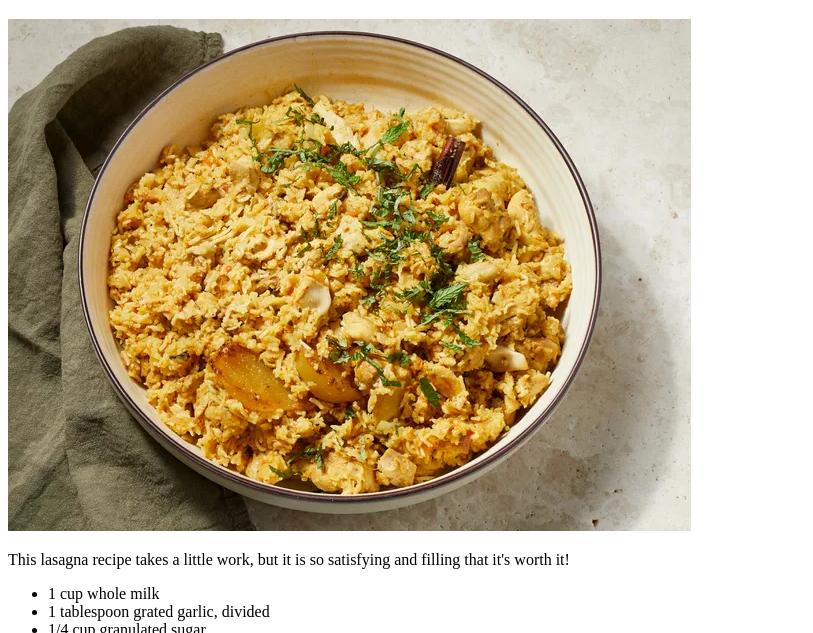
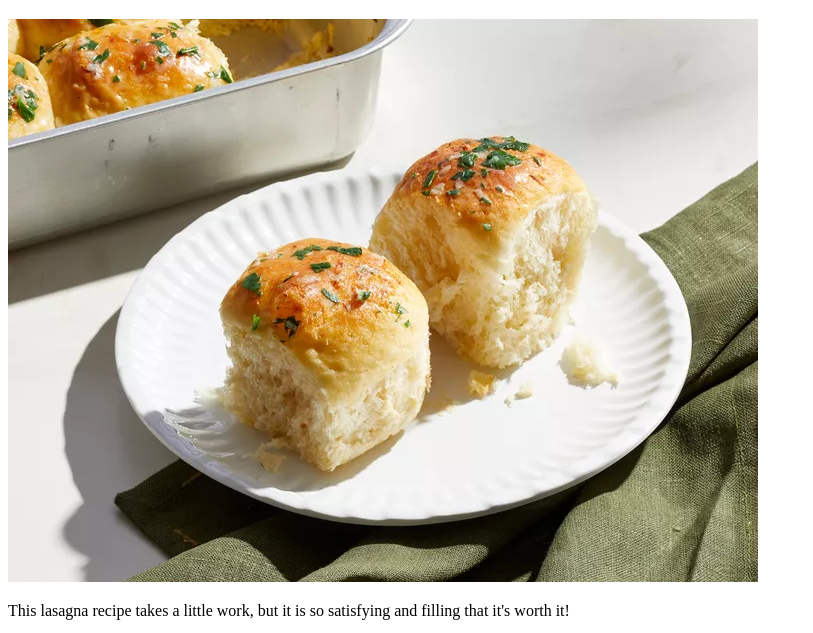
Before and after one commit to shawnfrostdev/odin-recipes, a plain HTML site: page recipes/garlic-dinner-rolls.html in a window 1280 px wide. Shown: the part 87-720 px from the top of the page, without its empty margins (0-813 px from the left). Drawn offline with Linux system fonts and the light colour scheme.

Commit message:
Update Garlic-dinner-rolls recipe

```diff
--- a/recipes/garlic-dinner-rolls.html
+++ b/recipes/garlic-dinner-rolls.html
@@ -9,7 +9,7 @@
 <body>
     <a href="../index.html">Back</a>
     <h1>Lasagna</h1>
-    <img src="images/biryani.webp" alt="Chicken Biryani">
+    <img src="images/garlic-dinner-rolls.webp" alt="Chicken Biryani">
     <p>This lasagna recipe takes a little work, but it is so satisfying and filling that it's worth it!</h2>
     <ul>
         <li>1 cup whole milk</li>
```
